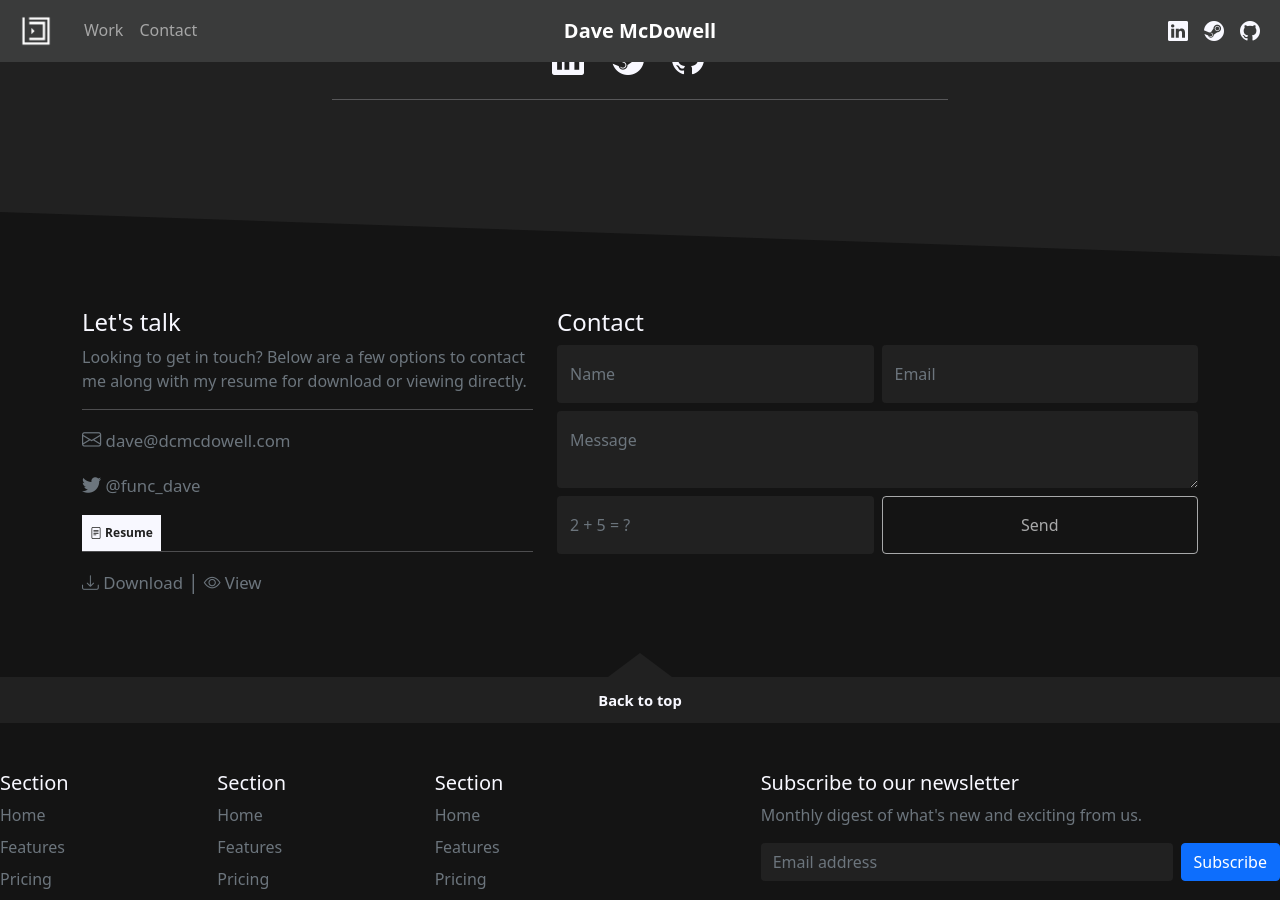
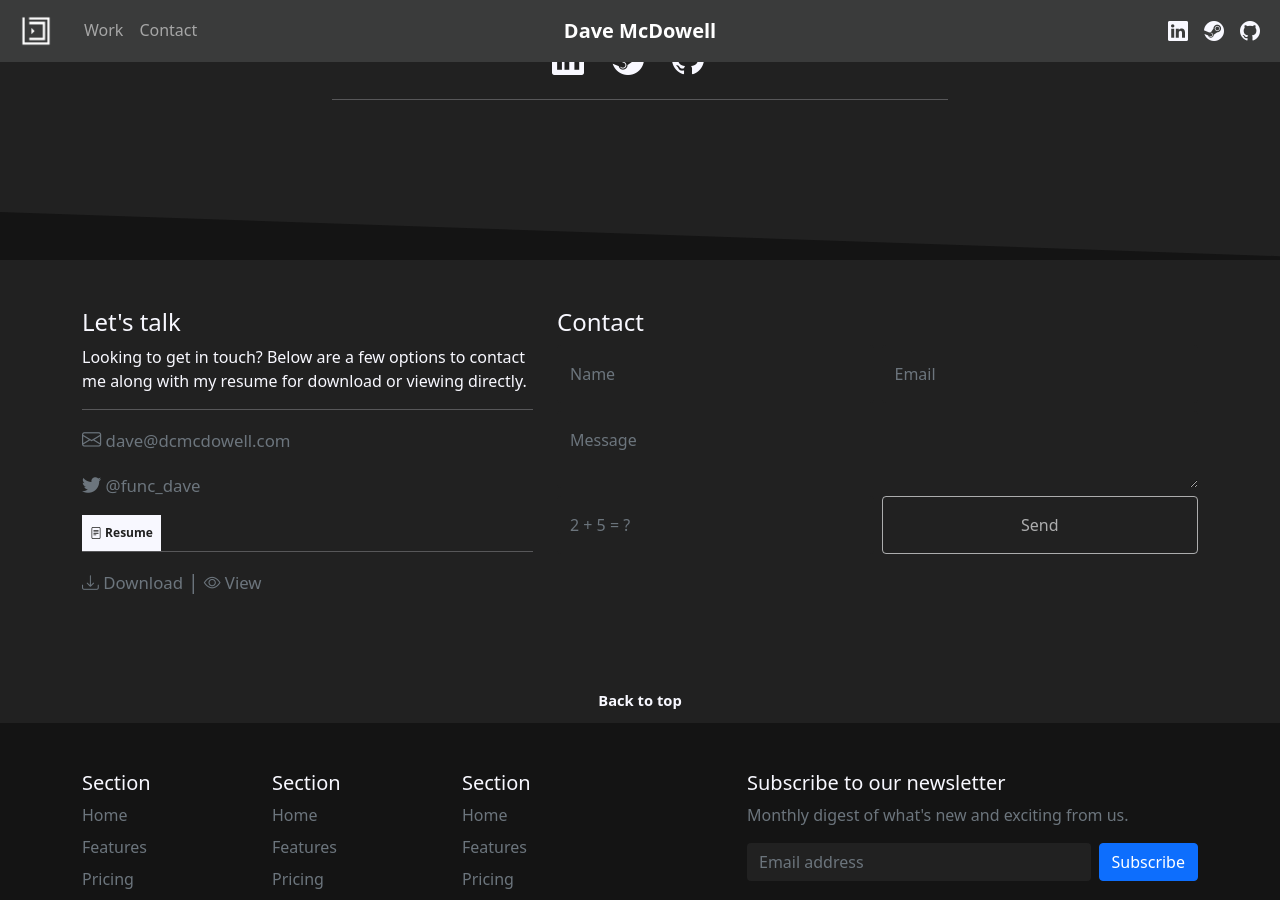
Before and after one commit to davemcdowell/portfolio, a Jekyll site: the page built from index.html, in a window 1280 px wide and 900 px high, scrolled down 1230 px. Built offline with Jekyll 4.4.1, drawn with Linux system fonts in a browser that asks for light colours; nearby versions of some CDN libraries.

Commit message:
Update footer.html

```diff
--- a/_includes/footer.html
+++ b/_includes/footer.html
@@ -1,5 +1,5 @@
 <div class="footer-top"></div>
-<footer>
+<div>
     <section id="contact">
         <div class="container py-5">
             <div class="row justify-content-md-center">
@@ -83,11 +83,13 @@
             </div>
         </div>
     </section>
-</footer>
+</div>
 <div class="back-to-top text-center">
     <a href="#top">Back to top</a>
 </div>
+
 <footer class="py-5">
+    <div class="container">
         <div class="row">
         <div class="col-6 col-md-2 mb-3">
             <h5>Section</h5>
@@ -143,4 +145,5 @@
             <li class="ms-3"><a class="link-dark" href="#"><svg class="bi" width="24" height="24"><use xlink:href="#facebook"/></svg></a></li>
         </ul>
         </div>
+    </div>
   </footer>
```
Lines whose indentation alone changed are shown as unchanged.
